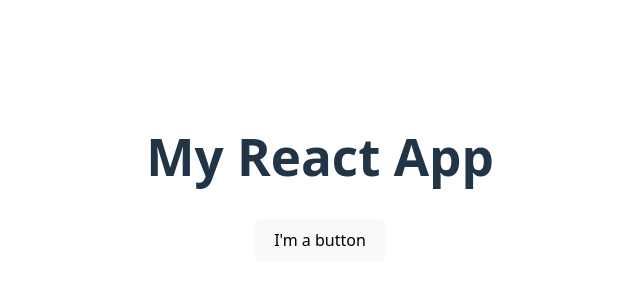
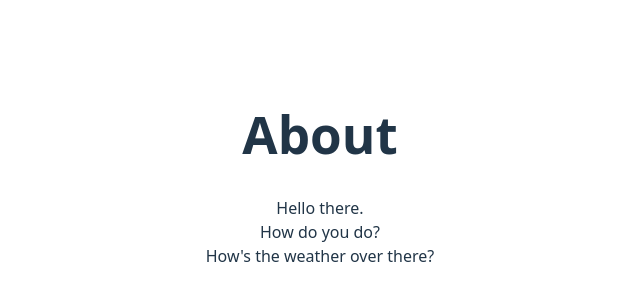
Before and after one commit to sofialatina/appdev1, a React (Vite) app in the folder react-quickstart/: page / in a window 1280 px wide. Shown: the part 222-522 px from the top of the page, without its empty margins (320-960 px from the left). Built offline with nearby package versions, Linux system fonts and the light colour scheme.

Commit message:
Done with writing markup with JSX

```diff
--- a/react-quickstart/src/App.jsx
+++ b/react-quickstart/src/App.jsx
@@ -1,16 +1,12 @@
 import './App.css'
 
-function MyButton() {
+function AboutPage() {
   return (
-    <button>I'm a button</button>
-  )
+    <>
+      <h1>About</h1>
+      <p>Hello there.<br />How do you do?<br /> How's the weather over there?</p>
+    </>
+  );
 }
 
-export default function MyApp() {
-  return (
-    <div>
-      <h1>My React App</h1>
-      <MyButton />
-    </div>
-  )
-}
+export default AboutPage
```
